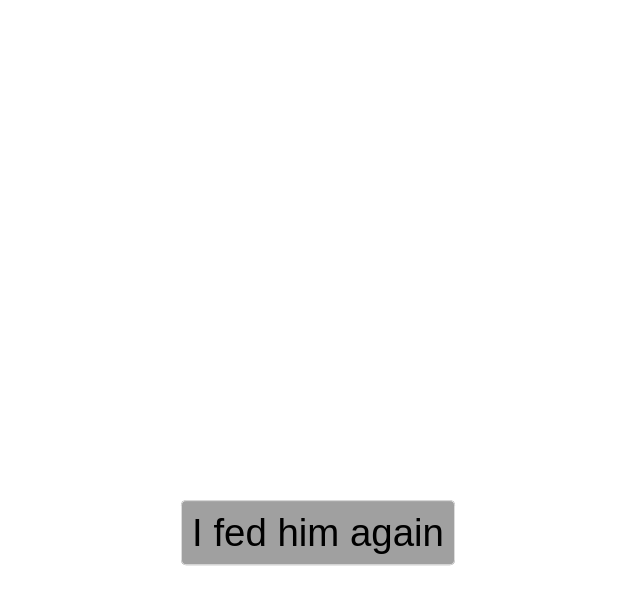
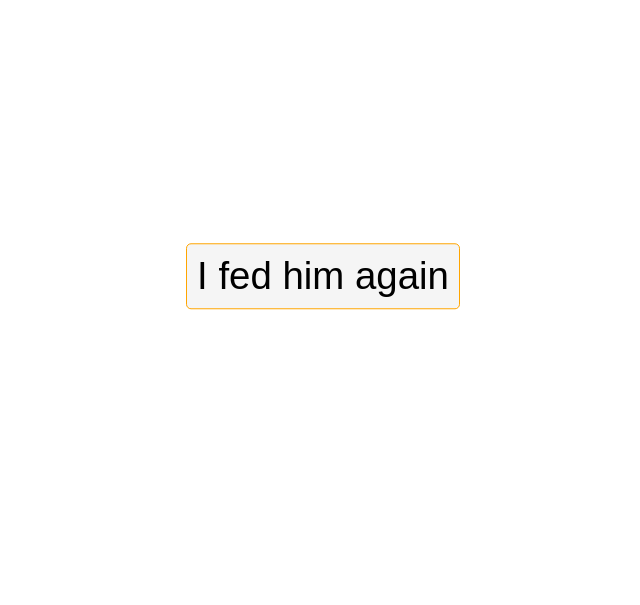
Before and after one commit to Jackson-S/Cat-Feeder, a Flask app: template templates/index.html in a window 1280 px wide. Shown: the part 149-754 px from the top of the page, without its empty margins (317-957 px from the left). Run offline with Flask 2, Linux system fonts and the light colour scheme; the template is opened without the code that fills it, so the values that code supplies are empty.

Commit message:
Add Favicons and change from GET to POST for update

```diff
--- a/app.py
+++ b/app.py
@@ -15,7 +15,7 @@ def init_database():
 
 init_database()
 
-@app.route("/record_feed", methods = ["GET"])
+@app.route("/record_feed", methods = ["POST"])
 def record_feed():
     db = sqlite3.connect(database_name)
     db.execute("INSERT INTO FeedTimes VALUES (datetime('now'))")
@@ -51,7 +51,7 @@ def get_last_feed_string():
     # Convert the time difference from seconds to hours
     time_diff = (datetime.now() - last_datetime).total_seconds() / 3600
     if time_diff < 1:
-        return "The cat was just fed."
+        return "The cat was <i>just</i> fed."
     elif time_diff < 2:
         return "The cat was fed 1 hour ago."
     else:
@@ -60,17 +60,6 @@ def get_last_feed_string():
 
 @app.route("/")
 def index():
-    db = sqlite3.connect(database_name)
-    # Fetches the time as local time (stored as UTC)
-    last_time_query = db.execute("""SELECT datetime(Time, 'localtime')
-                                    FROM FeedTimes
-                                    ORDER BY Time DESC""")
-    last_time = last_time_query.fetchone()[0]
-    last_datetime = datetime.fromisoformat(last_time)
-
-    # Convert the time difference from seconds to hours
-    time_diff = (datetime.now() - last_datetime).total_seconds() / 3600
-
     return render_template("index.html")
 
 if __name__ == "__main__":
--- a/static/style.css
+++ b/static/style.css
@@ -10,21 +10,23 @@
 
 h1 {
     font-family: sans-serif;
+    font-weight: normal;
     /* Fallback for browsers not supporting vmax */
-    height: 6em;
+    font-size: 6em;
     font-size: 6vmax;
 }
 
-a {
-    background-color: #A0A0A0;
-    border:1px solid gainsboro;
+.link-button {
+    background-color: whitesmoke;
+    border:1.5px solid orange;
     border-radius:5px;
-    color: #000;
-    margin-right:10px;
-    padding:10px 10px 10px 10px;
+    padding:10px 10px;
     font-family: sans-serif;
     /* Fallback for browsers not supporting vmax */
-    height: 3em;
+    font-size: 3em;
     font-size: 3vmax;
-    text-decoration: none;
 }
+
+.inline {
+    display: inline;
+}
--- a/templates/index.html
+++ b/templates/index.html
@@ -2,6 +2,11 @@
 <html>
     <head>
         <title>When was he fed?</title>
+        <link rel="icon" type="image/png" href={{ url_for('static', filename='favico.png') }}>
+        <link rel="apple-touch-icon" sizes="180x180" href={{ url_for('static', filename='favico-180.png') }}/>
+        <link rel="apple-touch-icon" sizes="120x120" href={{ url_for('static', filename='favico-120.png') }}/>
+        <link rel="apple-touch-icon" sizes="167x167" href={{ url_for('static', filename='favico-167.png') }}/>
+        <link rel="apple-touch-icon" sizes="152x152" href={{ url_for('static', filename='favico-152.png') }}/>
         <link rel="stylesheet" type="text/css" href={{ url_for('static', filename='style.css') }}>
         <script type="text/javascript" src={{ url_for('static', filename='reload.js') }}></script>
         <script type="text/javascript">
@@ -11,7 +16,11 @@
     <body>
         <div id="overall">
             <h1 id="feed_status"></h1>
-            <a href="/record_feed">I fed him again</a>
+            <form method="post" action="/record_feed" class="inline">
+                <button type="submit" class="link-button">
+                    I fed him again
+                </button>
+              </form>
         </div>
     </body>
 </html>
```
Also changed, not shown: static/favico-120.png (added), static/favico-152.png (added), static/favico-167.png (added), static/favico-180.png (added), static/favico.png (added).
